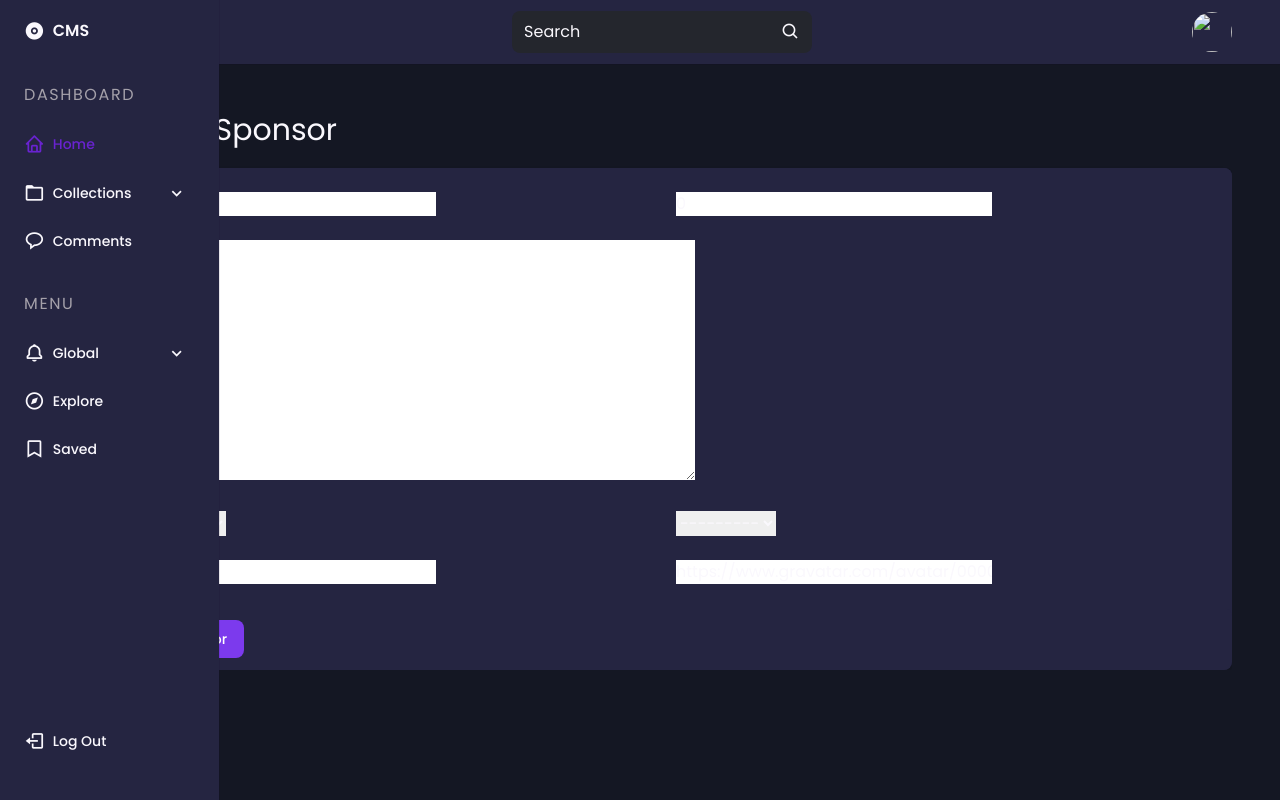
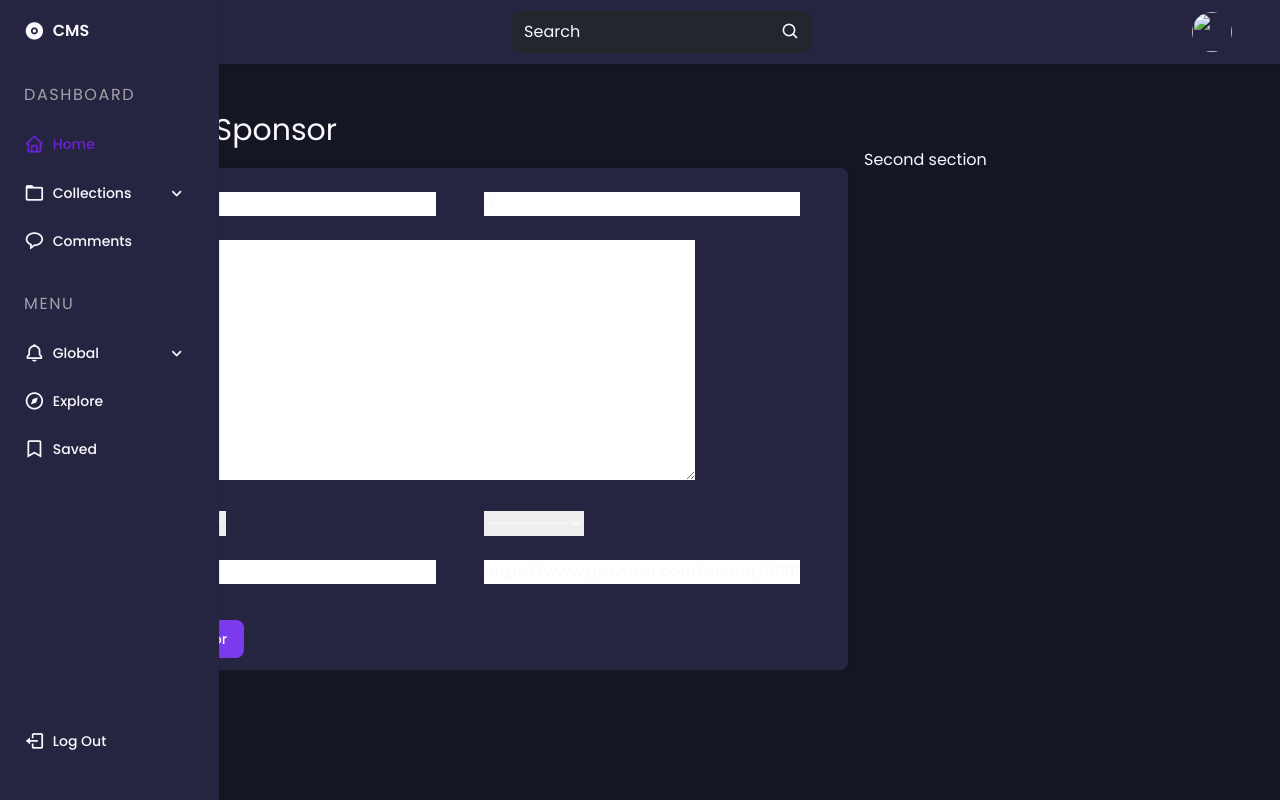
Before and after one commit to OtakuStanYoutube/cms, a Django app: template sponsors/templates/sponsors/update_sponsor.html in a window 1280 px wide. Run offline with Django 3.2, Linux system fonts and the light colour scheme; the template is opened without the code that fills it: values that come from a table or form of the project are taken from there, others are empty; some libraries are stand-ins or nearby versions.

Commit message:
Adding second section to update sponsor

```diff
--- a/sponsors/templates/sponsors/update_sponsor.html
+++ b/sponsors/templates/sponsors/update_sponsor.html
@@ -2,6 +2,11 @@
 <main class="h-full overflow-y-auto my-10">
   <h1 class="text-3xl">Update Sponsor</h1>
 
-  {% include '_partials/sponsor_form.html'%}
+  <div class="grid grid-cols-1 md:grid-cols-3 gap-4">
+    <div class="col-span-2">
+      {% include '_partials/sponsor_form.html'%}
+    </div>
+    <div>Second section</div>
+  </div>
 </main>
 {% endblock %}
```
